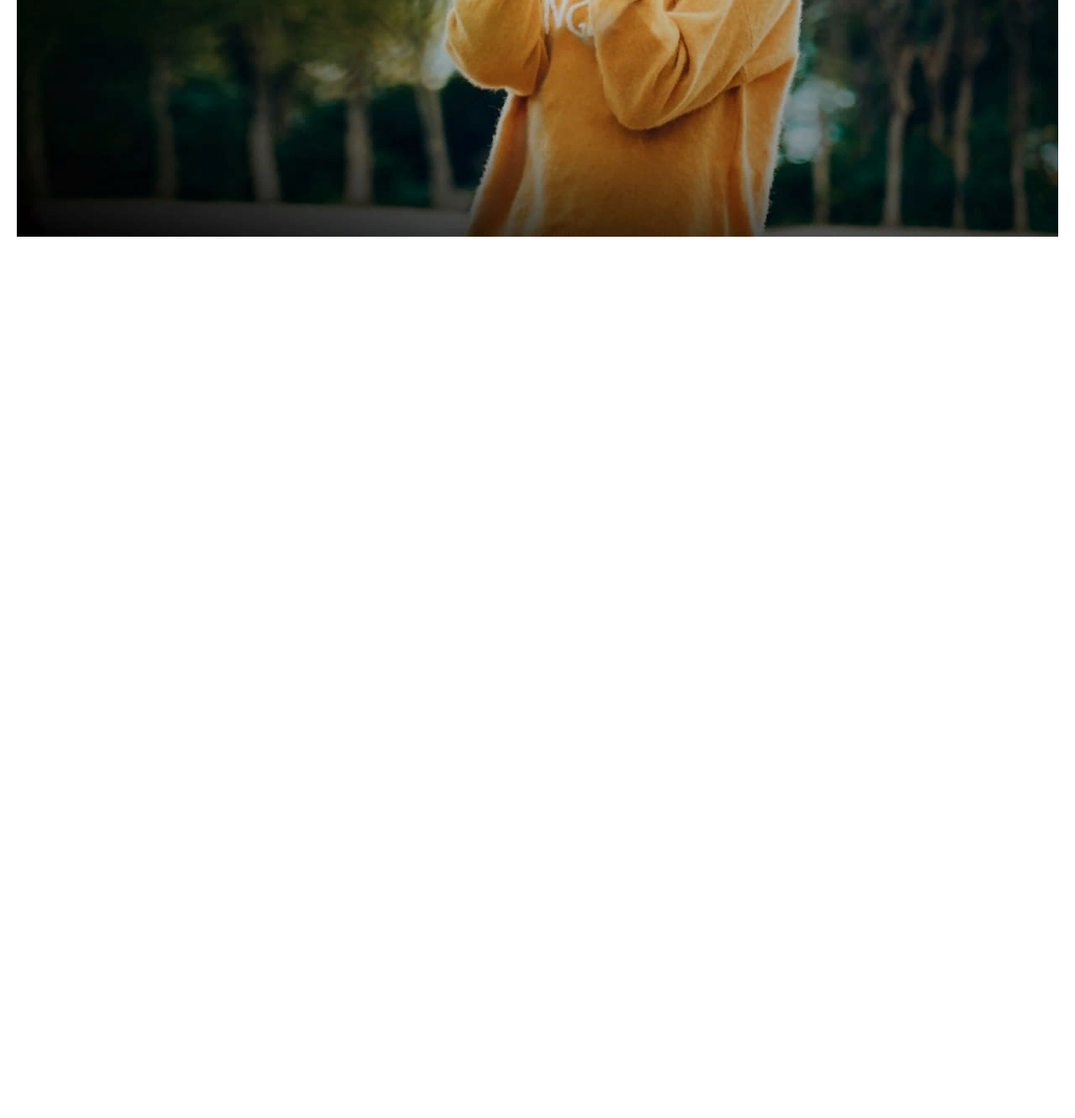
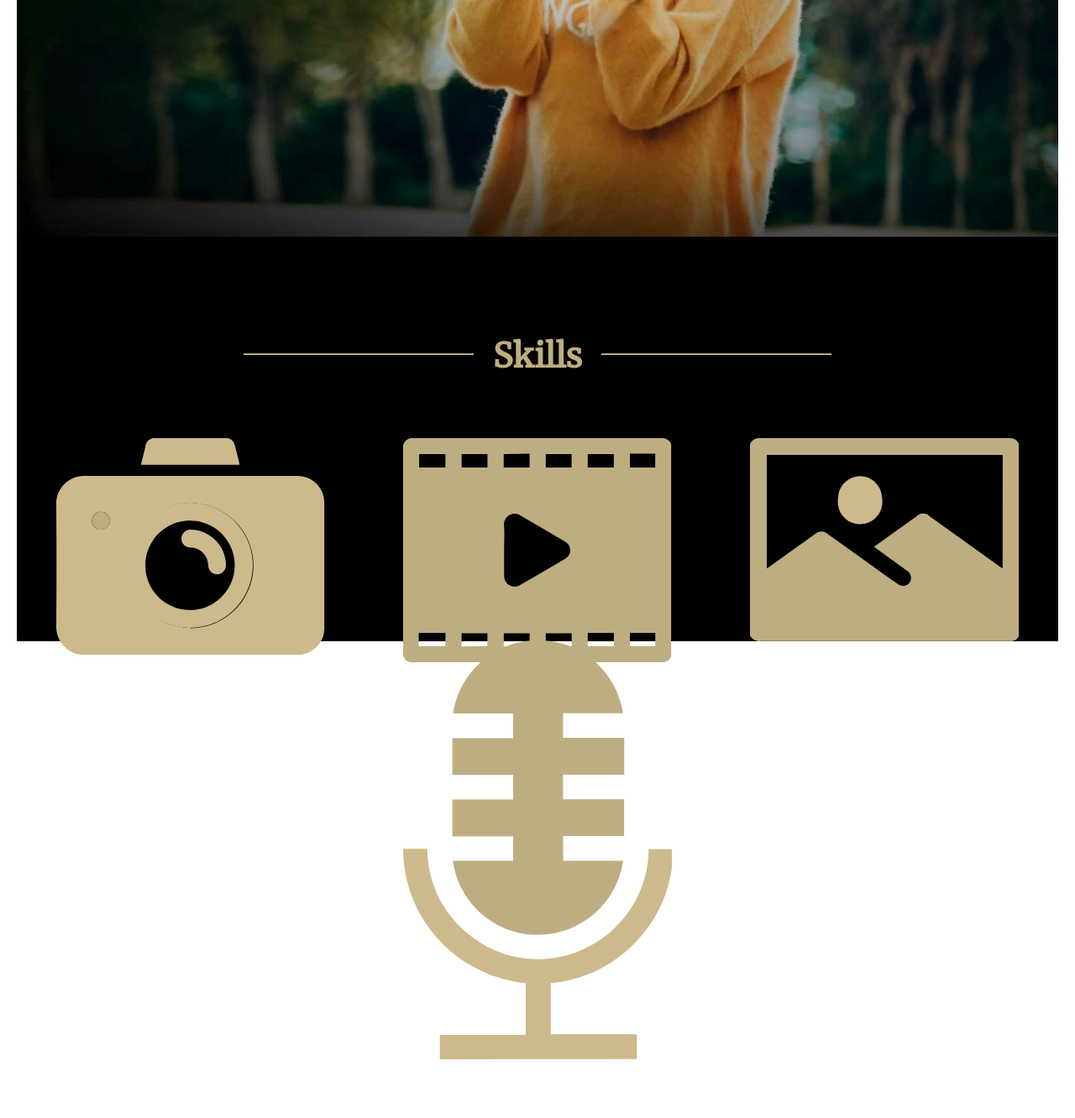
Before and after one commit to Leonid127/RSSTasks, a plain HTML site: page portfolio/index.html in a window 1280 px wide. Shown: the part 628-1960 px from the top of the page at 84% size. Before the commit the page ends 910 px from the top, so only its background shows below. Drawn offline with Linux system fonts and the light colour scheme.

Commit message:
feat: finished skills

```diff
--- a/portfolio/index.html
+++ b/portfolio/index.html
@@ -52,6 +52,7 @@
 			</div>
 		</div>
 	</header>
+
 	<main class="main">
 		<div class="container">
 			<section class="hero">
@@ -61,7 +62,36 @@
 					<button class="hero-button">Hire me</button>
 				</div>
 			</section>
+
 			<section class="skills">
+				<div class="container">
+					<div class="skills-line">
+					<h2 class="skills-title">Skills</h2>
+					</div>
+				</div>
+
+				<div class="skills-items">
+					<div class="skills-camera">
+						<img src="assets/svg/camera.svg" alt="logo camera" class="logo-camera">
+						<h4 class="camera-title">Digital photography</h4>
+						<p class="camera-subtitle">High-quality photos in the studio and on the nature</p>
+					</div>
+					<div class="skills-video">
+						<img src="assets/svg/video.svg" alt="logo video" class="logo-video">
+						<h4 class="video-title">Video shooting</h4>
+						<p class="video-subtitle">Capture your moments so that they always stay with you</p>
+					</div>
+					<div class="skills-image">
+						<img src="assets/svg/image.svg" alt="logo video" class="logo-image">
+						<h4 class="image-title">Retouch</h4>
+						<p class="image-subtitle">I strive to make photography surpass reality</p>
+					</div>
+					<div class="skills-mic">
+						<img src="assets/svg/mic.svg" alt="logo mic" class="logo-mic">
+						<h4 class="mic-title">Audio</h4>
+						<p class="mic-subtitle">Professional sounds recording for video, advertising, portfolio</p>
+					</div>
+				</div>
 
 			</section>
 			<section class="portfolio">
--- a/portfolio/style.css
+++ b/portfolio/style.css
@@ -60,6 +60,10 @@ body {
   padding: 0 20px;
 }
 
+:root {
+  --color-gold: #bdae82;
+  }
+
 /*Header styles start*/
 
 header {
@@ -75,6 +79,8 @@ header {
   align-items: flex-end;
   justify-content: space-between;
   padding: 20px;
+  padding-bottom: 0px;
+  margin-bottom: 0px;
 }
 
 .header-list {
@@ -208,3 +214,157 @@ header {
   color: #ffffff;
 }
 /*Hero styles end
+
+/*Skills styles start*/
+
+.skills-title {
+  font-family: Merriweather;
+  font-style: normal;
+  font-weight: bold;
+  font-size: 40px;
+  line-height: 80px;
+  color: var(--color-gold);
+  text-align: center;
+  margin: 0 auto;
+  border: solid 2px #000;
+  width: 152px;
+  height: 80px;
+  background-color: #000;
+}
+
+.skills {
+  margin-top: 0px;
+  padding-top: 0px;
+  background-color: #000;
+  height: 482px;
+}
+
+.skills-line{
+  padding-top: 100px;
+  background-image: linear-gradient(to top, #000 39px, #bdae82 39px,
+        #bdae82 41px, #000 41px);
+  margin: 0 auto;
+  max-width: 700px;
+      }
+
+.skills-items {
+  display: flex;
+  flex-wrap: wrap;
+  justify-content: space-around;
+  padding-top: 60px;
+}
+
+.skills-camera {
+  display: flex;
+  flex-direction: column;
+  width: 320px;
+  height: 240px;
+}
+
+.camera-title {
+  font-family: Inter;
+  font-style: normal;
+  font-weight: bold;
+  font-size: 20px;
+  line-height: 40px;
+  text-align: center;
+  color: #fff;
+}
+
+.camera-subtitle {
+  font-family: Inter;
+  font-style: normal;
+  font-weight: normal;
+  font-size: 18px;
+  line-height: 36px;
+  text-align: center;
+  color: #fff;
+}
+
+.logo-camera {
+  align-items: center;
+}
+
+.video-title {
+  font-family: Inter;
+  font-style: normal;
+  font-weight: bold;
+  font-size: 20px;
+  line-height: 40px;
+  text-align: center;
+  color: #fff;
+}
+
+.video-subtitle {
+  font-family: Inter;
+  font-style: normal;
+  font-weight: normal;
+  font-size: 18px;
+  line-height: 36px;
+  text-align: center;
+  color: #fff;
+}
+
+.skills-video {
+  display: flex;
+  flex-direction: column;
+  width: 320px;
+  height: 240px;
+}
+
+.skills-image {
+  display: flex;
+  flex-direction: column;
+  width: 320px;
+  height: 240px;
+}
+
+.image-title {
+  font-family: Inter;
+  font-style: normal;
+  font-weight: bold;
+  font-size: 20px;
+  line-height: 40px;
+  text-align: center;
+  color: #fff;
+}
+
+.image-subtitle {
+  font-family: Inter;
+  font-style: normal;
+  font-weight: normal;
+  font-size: 18px;
+  line-height: 36px;
+  text-align: center;
+  color: #fff;
+}
+
+.mic-title {
+  font-family: Inter;
+  font-style: normal;
+  font-weight: bold;
+  font-size: 20px;
+  line-height: 40px;
+  text-align: center;
+  color: #fff;
+}
+
+.mic-subtitle {
+  font-family: Inter;
+  font-style: normal;
+  font-weight: normal;
+  font-size: 18px;
+  line-height: 36px;
+  text-align: center;
+  color: #fff;
+}
+
+.skills-mic {
+  display: flex;
+  flex-direction: column;
+  width: 320px;
+  height: 240px;
+}
+
+
+/*Skills styles end*/
```
Also changed, not shown: portfolio/assets/svg/camera.svg (added), portfolio/assets/svg/image.svg (added), portfolio/assets/svg/mic.svg (added), portfolio/assets/svg/video.svg (added).
